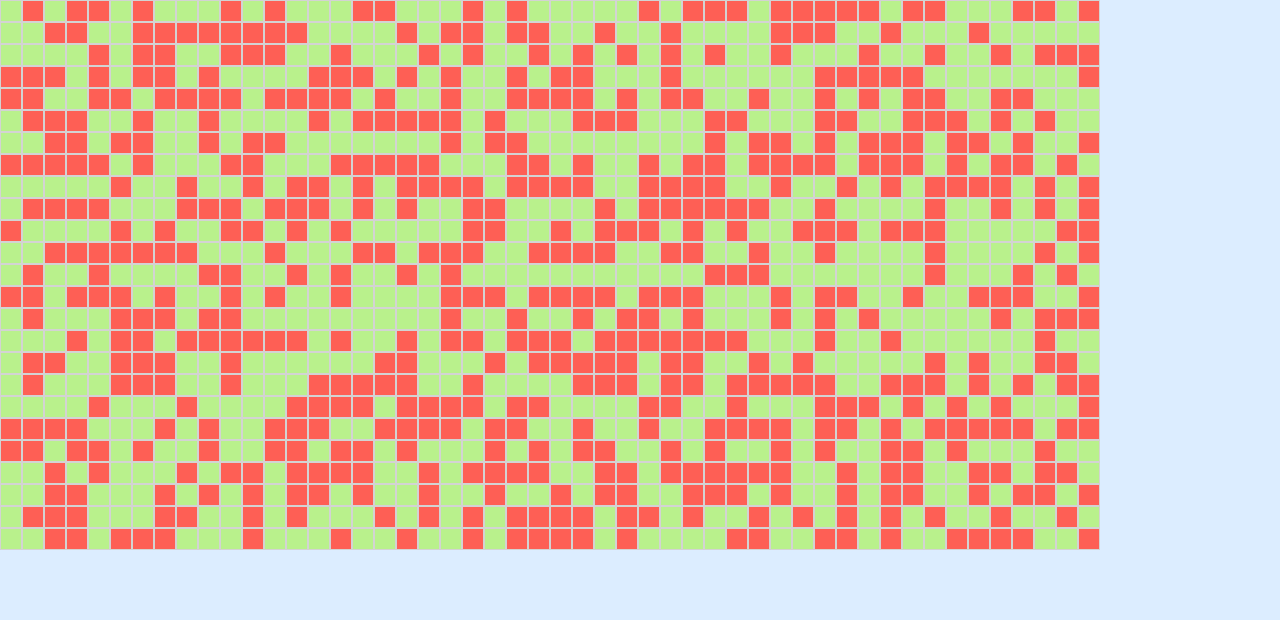
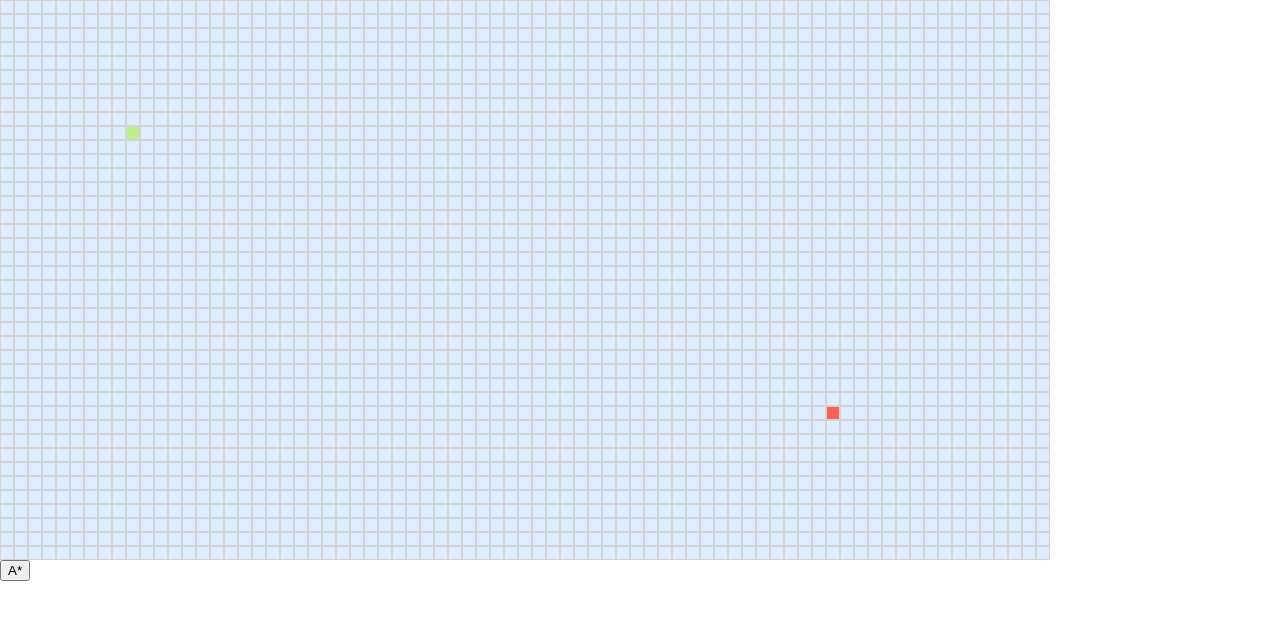
Before and after one commit to ShaneC0/Pathfinder, a React (Create React App) app: page / in a window 1280 px wide. Shown: the top 620 px of the page. Built offline with nearby package versions, Linux system fonts and the light colour scheme.

Commit message:
aStar file built, need to implement into app page

```diff
--- a/src/App.js
+++ b/src/App.js
@@ -1,55 +1,76 @@
 import React from "react";
 
 import Node from "./Node";
+import { aStar } from "./astar";
 
 class App extends React.Component {
   constructor(props) {
     super(props);
     this.state = {
       grid: [],
-      rows: 25,
-      cols: 50,
+      rows: 40,
+      cols: 75,
     };
   }
 
   componentDidMount() {
-    const grid = this.createGrid();
+    const grid = createGrid(this.state.rows, this.state.cols);
     this.setState({ grid });
   }
 
-  createGrid = () => {
+  render() {
+    return (
+      <div>
+        <div>
+          {this.state.grid.map((row, rowIndex) => (
+            <div className="grid-row" key={rowIndex}>
+              {row.map((node, nodeIndex) => (
+                <Node node={node} key={nodeIndex} />
+              ))}
+            </div>
+          ))}
+        </div>
+        <button>A*</button>
+      </div>
+    );
+  }
+}
+
+const handleAStar = () => {
+  //NEED TO GET START AND END NODES
+
+  const shortestPath = aStar(this.state.grid);
+};
+
+const createGrid = (rows, cols) => {
   const grid = [];
-    for (let i = 1; i <= this.state.rows; i++) {
+  for (let i = 1; i <= rows; i++) {
     let row = [];
-      for (let j = 1; j <= this.state.cols; j++) {
-        row.push(this.createNode(i, j));
+    for (let j = 1; j <= cols; j++) {
+      row.push(createNode(i, j));
     }
     grid.push(row);
   }
   return grid;
 };
 
-  createNode = (row, col) => {
+//f(n) = estimatedShortestPath
+//g(n) = costFromStart
+//h(n) = heuristicValue
+
+const createNode = (row, col) => {
   return {
-      variant: Math.random() > 0.5 ? 'start' : 'end',
     row,
     col,
+    previous: null,
+    visited: false,
+    isStart: col == 10 && row == 10 ? true : false,
+    isEnd: col == 60 && row == 30 ? true : false,
+    distance: Infinity,
+    estimatedShortestPath: Infinity,
+    costFromStart: 0,
+    heuristicValue: 0,
   };
 };
 
-  render() {
-    return (
-      <div>
-        {this.state.grid.map((row) => (
-          <div className="grid-row">
-            {row.map((node) => (
-              <Node variant={node.variant} />
-            ))}
-          </div>
-        ))}
-      </div>
-    );
-  }
-}
-
 export default App;
--- a/src/Node.jsx
+++ b/src/Node.jsx
@@ -2,8 +2,9 @@ const Node = (props) => {
   return (
     <div
       className={`node
-        ${props.variant === "start" ? "node-start" : ""}
-        ${props.variant === "end" ? "node-end" : ""}`}
+        ${props.node.isStart ? "node-start" : ""}
+        ${props.node.isEnd ? "node-end" : ""}
+        ${props.node.visited ? "node-visited" : ""}`}
     ></div>
   );
 };
--- /dev/null
+++ b/src/astar.js
@@ -0,0 +1,75 @@
+export const aStar = async (grid, startNode, endNode) => {
+  let openSet = [];
+  let closedSet = [];
+
+  //push the start into the open set with distance of 0
+  openSet.push(startNode);
+
+  while (openSet.length > 0) {
+    let currentNode = findLowestEstimatedDistance(openSet);
+
+    if (currentNode === endNode) {
+      const shortestPath = [];
+      while (!endNode.isStart) {
+        shortestPath.push(endNode);
+        endNode = endNode.previous;
+      }
+      return shortestPath;
+    }
+
+    openSet = removeItem(openSet, currentNode);
+
+    let neighbors = findNeighbors(grid, currentNode);
+
+    for (let i = 0; i < neighbors.length; i++) {
+      if (!closedSet.includes(neighbors[i])) {
+        let tempCost = currentNode.costFromStart + 1;
+
+        if (!openSet.includes(neighbors[i])) {
+          neighbors[i].costFromStart = tempCost;
+          neighbors[i].heuristic = heuristic(neighbors[i], endNode);
+          neighbors[i].estimatedShortestPath =
+            neighbors[i].costFromStart + neighbors[i].heuristic;
+          neighbors[i].previous = currentNode;
+
+          openSet.push(neighbors[i]);
+        } else {
+          if (tempCost < neighbors[i].costFromStart) {
+            neighbors[i].costFromStart = tempCost;
+          }
+        }
+      }
+    }
+    currentNode.visited = true;
+  }
+};
+
+const heuristic = (node, end) => {
+  let a = node.row - end.row;
+  let b = node.col - end.col;
+  return Math.sqrt(a * a + b * b);
+};
+
+const findNeighbors = (grid, node) => {
+  const neighbors = [];
+  const { col, row } = node;
+  if (row > 0) neighbors.push(grid[row - 1][col]);
+  if (row < grid.length - 1) neighbors.push(grid[row + 1][col]);
+  if (col > 0) neighbors.push(grid[row][col - 1]);
+  if (col < grid[0].length - 1) neighbors.push(grid[row][col + 1]);
+  return neighbors.filter((neighbor) => !neighbor.visited);
+};
+
+const findLowestEstimatedDistance = (array) => {
+  let optimalNode = array[0];
+  for (let i = 0; i < array.length; i++) {
+    if (array[i].estimatedShortestPath < optimalNode.estimatedShortestPath) {
+      optimalNode = array[i];
+    }
+  }
+  return optimalNode;
+};
+
+const removeItem = (array, item) => {
+  return array.filter((obj) => obj !== item);
+};
--- a/src/index.css
+++ b/src/index.css
@@ -3,7 +3,6 @@ body {
   padding: 0;
   width: 100%;
   height: 100vh;
-  background: #DCEDFF;
 }
 
 .grid-row {
@@ -11,16 +10,20 @@ body {
 }
 
 .node {
-  height: 20px;
-  width: 20px;
-  background: #E9EB87;
+  height: 12px;
+  width: 12px;
+  background: #dcedff;
   border: 1px solid lightgray;
 }
 
 .node-start {
-  background: #B9F18C;
+  background: #b9f18c;
 }
 
 .node-end {
-  background: #FE5F55;
+  background: #fe5f55;
 }
+
+.node-visited {
+  background: #387D7A !important;
+}
```
Lines whose indentation alone changed are shown as unchanged.
